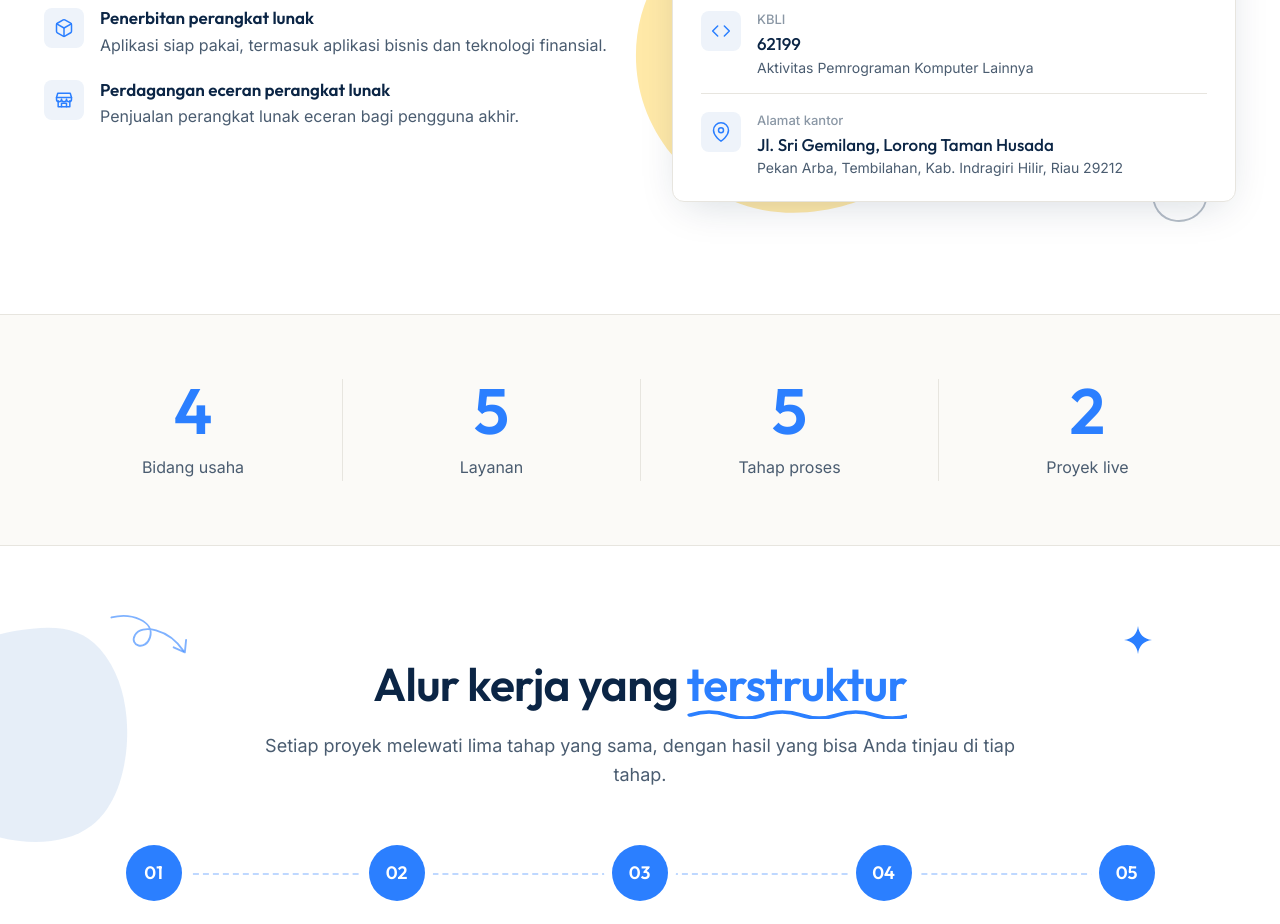
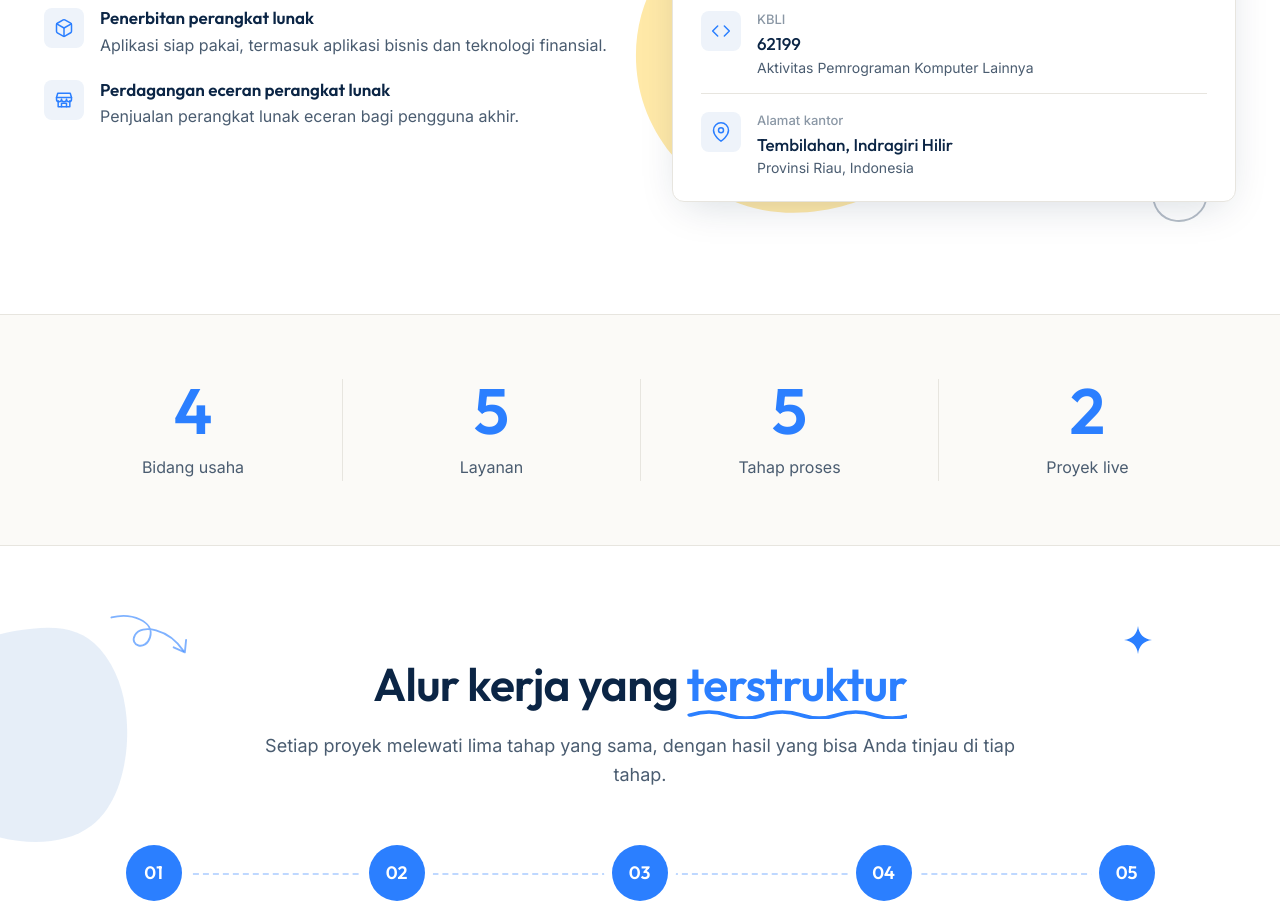
Before and after one commit to MuhammadAidil-dev/solvix-landing-page, a Next.js app: page / in a window 1280 px wide. Shown: the part 2840-3764 px from the top of the page. Built offline with nearby package versions, Linux system fonts and the light colour scheme.

Commit message:
fix: persingkat alamat

```diff
--- a/components/sections/data.ts
+++ b/components/sections/data.ts
@@ -67,8 +67,8 @@ export const PROFILE = [
   {
     icon: IconPin,
     label: "Alamat kantor",
-    value: "Jl. Sri Gemilang, Lorong Taman Husada",
-    note: "Pekan Arba, Tembilahan, Kab. Indragiri Hilir, Riau 29212",
+    value: "Tembilahan, Indragiri Hilir",
+    note: "Provinsi Riau, Indonesia",
   },
 ];
 
```
